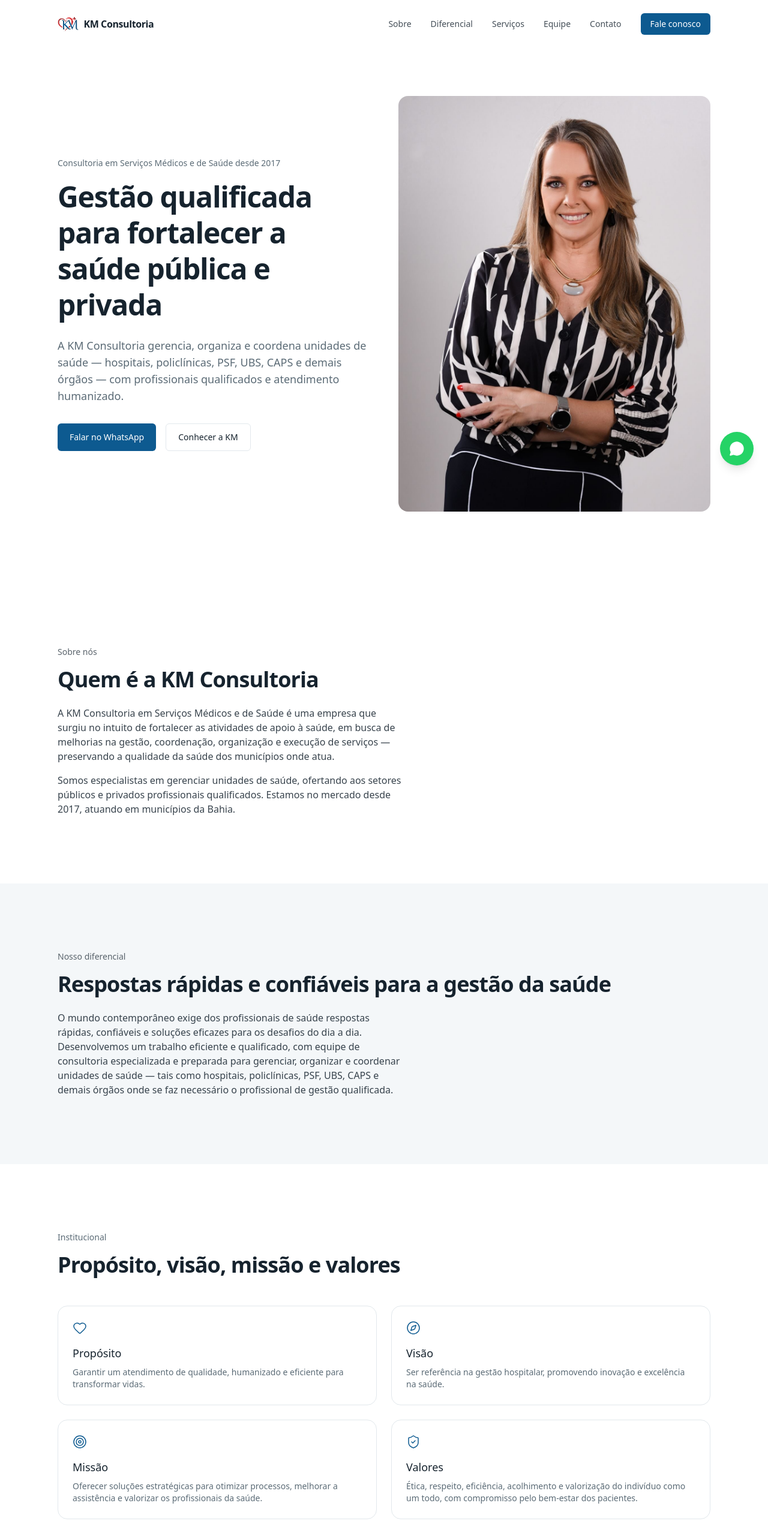
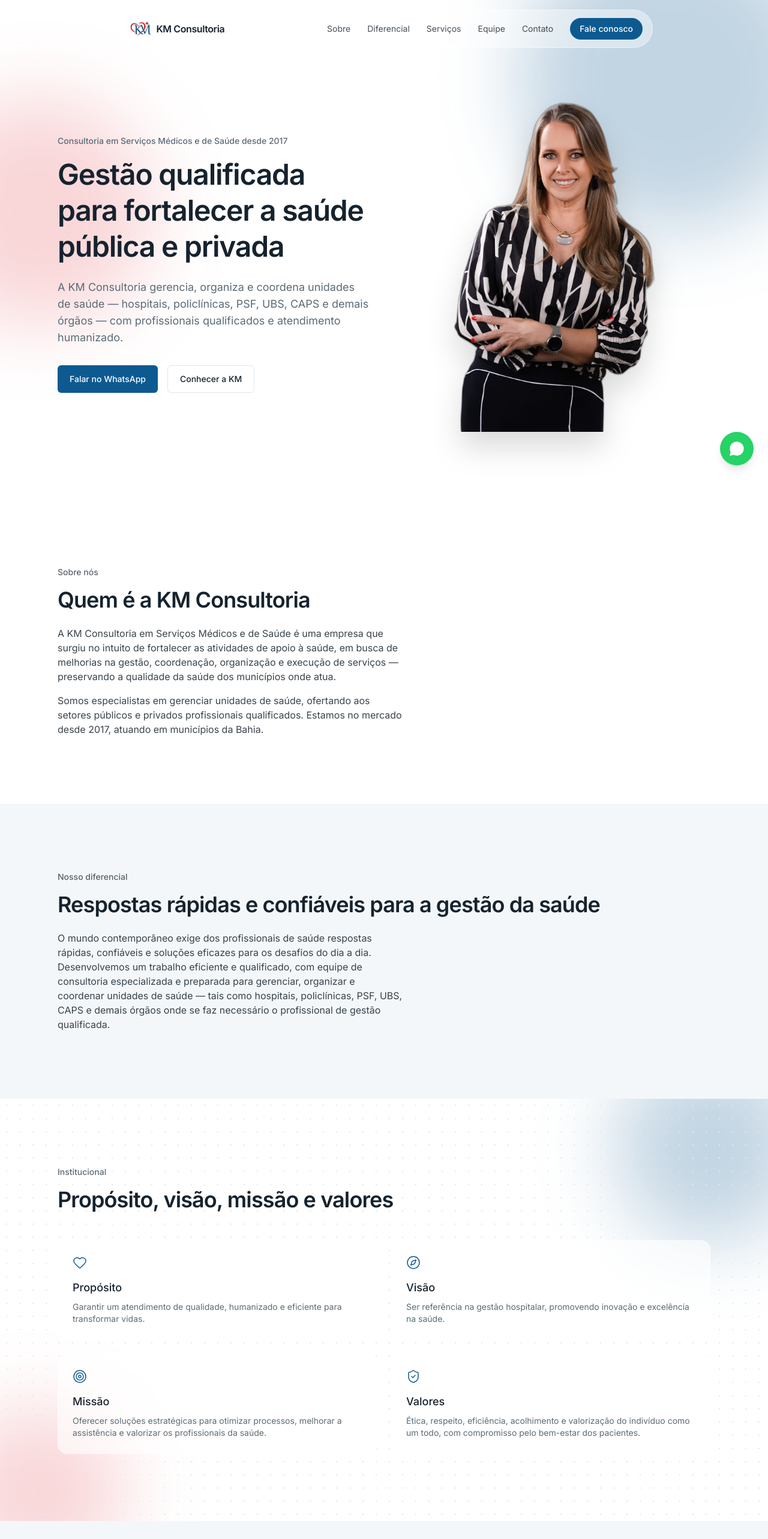
Before and after one commit to akayc/km-consultoria, a Next.js app: page / in a window 1280 px wide. Shown: the top 2566 px of the page at 60% size. Built offline with nearby package versions, Linux system fonts and the light colour scheme.

Commit message:
feat: navbar glass flutuante, hero PNG sem fundo, backdrop + decor nas seções

```diff
--- a/app/globals.css
+++ b/app/globals.css
@@ -37,6 +37,12 @@ body {
   font-family: var(--font-body);
 }
 
+/* Padrão de pontos sutil — usado em seções com tone="decor" pra tirar o "branco cru" sem depender de fotos de terceiros. */
+.bg-dot-grid {
+  background-image: radial-gradient(var(--color-border) 1px, transparent 1px);
+  background-size: 22px 22px;
+}
+
 @media (prefers-reduced-motion: reduce) {
   *, *::before, *::after {
     animation-duration: 0.01ms !important;
--- a/app/layout.tsx
+++ b/app/layout.tsx
@@ -1,14 +1,21 @@
 import type { Metadata } from "next";
+import { Inter } from "next/font/google";
 import "./globals.css";
+
+const inter = Inter({
+  variable: "--font-inter",
+  subsets: ["latin"],
+});
 
 export const metadata: Metadata = {
   title: "KM Consultoria em Serviços Médicos e de Saúde",
-  description: "Preview build.",
+  description:
+    "Consultoria especializada em gestão, coordenação e execução de serviços de saúde para municípios e unidades públicas e privadas.",
 };
 
 export default function RootLayout({ children }: LayoutProps<"/">) {
   return (
-    <html lang="pt-BR" className="antialiased">
+    <html lang="pt-BR" className={`${inter.variable} antialiased`}>
       <body>{children}</body>
     </html>
   );
--- a/app/page.tsx
+++ b/app/page.tsx
@@ -42,7 +42,7 @@ export default function Home() {
           primaryCta={{ label: "Falar no WhatsApp", href: `https://wa.me/${WHATSAPP}` }}
           secondaryCta={{ label: "Conhecer a KM", href: "#sobre" }}
           image={{
-            src: "/images/karina-hero.jpg",
+            src: "/images/karina-hero.png",
             alt: "Karina Michelle Oliveira, Diretora Executiva da KM Consultoria",
           }}
         />
@@ -83,6 +83,7 @@ export default function Home() {
           eyebrow="Institucional"
           title="Propósito, visão, missão e valores"
           columns={2}
+          decor
           items={[
             {
               title: "Propósito",
@@ -183,6 +184,7 @@ export default function Home() {
           eyebrow="Diretora Executiva"
           title="Karina Michelle Oliveira"
           tone="surface"
+          decor
           image={{
             src: "/images/karina-perfil.jpg",
             alt: "Karina Michelle Oliveira",
--- a/components/sections/Cards.tsx
+++ b/components/sections/Cards.tsx
@@ -1,5 +1,6 @@
 import { Reveal } from "@/components/ui/Reveal";
 import { Container } from "@/components/ui/Container";
+import { Backdrop } from "@/components/ui/Backdrop";
 import { cn } from "@/lib/utils";
 import Image from "next/image";
 import type { LucideIcon } from "lucide-react";
@@ -19,6 +20,7 @@ type CardsProps = {
   items: CardItem[];
   columns?: 2 | 3 | 4;
   tone?: "default" | "surface";
+  decor?: boolean; // blobs de gradiente + cards em glass, no lugar do fundo chapado
 };
 
 const colClasses = {
@@ -35,9 +37,19 @@ export function Cards({
   items,
   columns = 3,
   tone = "default",
+  decor = false,
 }: CardsProps) {
   return (
-    <section id={id} className={cn("py-20 md:py-28", tone === "surface" && "bg-surface")}>
+    <section
+      id={id}
+      className={cn(
+        "relative overflow-hidden py-20 md:py-28",
+        tone === "surface" && "bg-surface",
+        decor && "bg-dot-grid"
+      )}
+    >
+      {decor && <Backdrop />}
+
       <Container>
         <Reveal>
           <div className="max-w-2xl">
@@ -52,7 +64,14 @@ export function Cards({
             const Icon = item.icon;
             return (
               <Reveal key={item.title} delay={Math.min(i * 0.06, 0.3)}>
-                <div className="h-full rounded-2xl border border-border bg-bg p-6">
+                <div
+                  className={cn(
+                    "h-full rounded-2xl border p-6 transition-colors",
+                    decor
+                      ? "border-white/50 bg-bg/60 backdrop-blur-md hover:bg-bg/80"
+                      : "border-border bg-bg"
+                  )}
+                >
                   {item.photo && (
                     <div className="relative mb-4 aspect-square w-16 overflow-hidden rounded-full">
                       <Image
--- a/components/sections/Hero.tsx
+++ b/components/sections/Hero.tsx
@@ -1,6 +1,7 @@
 import { Reveal } from "@/components/ui/Reveal";
 import { Container } from "@/components/ui/Container";
 import { Button } from "@/components/ui/Button";
+import { Backdrop } from "@/components/ui/Backdrop";
 import Image from "next/image";
 
 type HeroProps = {
@@ -21,7 +22,9 @@ export function Hero({
   image,
 }: HeroProps) {
   return (
-    <section className="pt-32 pb-20 md:pt-40 md:pb-28">
+    <section className="relative overflow-hidden pt-32 pb-20 md:pt-40 md:pb-28">
+      <Backdrop variant="hero" />
+
       <Container
         className={image ? "grid items-center gap-12 md:grid-cols-2" : undefined}
       >
@@ -52,13 +55,13 @@ export function Hero({
 
         {image && (
           <Reveal delay={0.15}>
-            <div className="relative aspect-[4/5] w-full overflow-hidden rounded-2xl md:aspect-[3/4]">
+            <div className="relative mx-auto aspect-[4/5] w-full max-w-md">
               <Image
                 src={image.src}
                 alt={image.alt}
                 fill
                 priority
-                className="object-cover"
+                className="object-contain object-bottom drop-shadow-2xl"
               />
             </div>
           </Reveal>
--- a/components/sections/Navbar.tsx
+++ b/components/sections/Navbar.tsx
@@ -3,7 +3,6 @@
 import { useEffect, useState } from "react";
 import { Menu, X } from "lucide-react";
 import { cn } from "@/lib/utils";
-import { Container } from "@/components/ui/Container";
 import { Button } from "@/components/ui/Button";
 
 type NavLink = { label: string; href: string };
@@ -27,16 +26,18 @@ export function Navbar({ logo, links, ctaLabel, ctaHref }: NavbarProps) {
   }, []);
 
   return (
-    <header
-      className={cn(
-        "fixed inset-x-0 top-0 z-40 transition-colors",
-        scrolled ? "bg-bg/90 backdrop-blur border-b border-border" : "bg-transparent"
-      )}
-    >
-      <Container className="flex h-16 items-center justify-between md:h-20">
-        <div className="text-lg font-semibold">{logo}</div>
+    <header className="fixed inset-x-0 top-4 z-40 px-4">
+      <div
+        className={cn(
+          "mx-auto flex h-16 w-full max-w-4xl items-center justify-between rounded-full border px-4 pl-6 transition-all duration-300",
+          scrolled
+            ? "border-border/60 bg-bg/70 shadow-lg shadow-black/5 backdrop-blur-xl"
+            : "border-white/40 bg-bg/40 backdrop-blur-md"
+        )}
+      >
+        <div className="text-base font-semibold">{logo}</div>
 
-        <nav className="hidden items-center gap-8 md:flex">
+        <nav className="hidden items-center gap-7 md:flex">
           {links.map((link) => (
             <a
               key={link.href}
@@ -47,7 +48,7 @@ export function Navbar({ logo, links, ctaLabel, ctaHref }: NavbarProps) {
             </a>
           ))}
           {ctaLabel && ctaHref && (
-            <Button href={ctaHref} className="px-4 py-2">
+            <Button href={ctaHref} className="rounded-full px-4 py-2">
               {ctaLabel}
             </Button>
           )}
@@ -58,13 +59,13 @@ export function Navbar({ logo, links, ctaLabel, ctaHref }: NavbarProps) {
           aria-label="Abrir menu"
           onClick={() => setOpen((v) => !v)}
         >
-          {open ? <X className="h-6 w-6" /> : <Menu className="h-6 w-6" />}
+          {open ? <X className="h-5 w-5" /> : <Menu className="h-5 w-5" />}
         </button>
-      </Container>
+      </div>
 
       {open && (
-        <div className="border-t border-border bg-bg md:hidden">
-          <Container className="flex flex-col gap-4 py-6">
+        <div className="mx-auto mt-2 w-full max-w-4xl rounded-3xl border border-border/60 bg-bg/90 p-6 shadow-lg backdrop-blur-xl md:hidden">
+          <div className="flex flex-col gap-4">
             {links.map((link) => (
               <a
                 key={link.href}
@@ -76,11 +77,11 @@ export function Navbar({ logo, links, ctaLabel, ctaHref }: NavbarProps) {
               </a>
             ))}
             {ctaLabel && ctaHref && (
-              <Button href={ctaHref} className="w-full">
+              <Button href={ctaHref} className="w-full rounded-full">
                 {ctaLabel}
               </Button>
             )}
-          </Container>
+          </div>
         </div>
       )}
     </header>
--- a/components/sections/Section.tsx
+++ b/components/sections/Section.tsx
@@ -1,5 +1,6 @@
 import { Reveal } from "@/components/ui/Reveal";
 import { Container } from "@/components/ui/Container";
+import { Backdrop } from "@/components/ui/Backdrop";
 import { cn } from "@/lib/utils";
 import Image from "next/image";
 
@@ -11,6 +12,7 @@ type SectionProps = {
   image?: { src: string; alt: string };
   imageSide?: "left" | "right";
   tone?: "default" | "surface" | "primary";
+  decor?: boolean; // blobs de gradiente + grid de pontos, no lugar do fundo cinza chapado
 };
 
 const tones = {
@@ -27,9 +29,15 @@ export function Section({
   image,
   imageSide = "right",
   tone = "default",
+  decor = false,
 }: SectionProps) {
   return (
-    <section id={id} className={cn("py-20 md:py-28", tones[tone])}>
+    <section
+      id={id}
+      className={cn("relative overflow-hidden py-20 md:py-28", tones[tone], decor && "bg-dot-grid")}
+    >
+      {decor && <Backdrop />}
+
       <Container
         className={cn(
           image && "grid items-center gap-12 md:grid-cols-2",
--- /dev/null
+++ b/components/ui/Backdrop.tsx
@@ -0,0 +1,31 @@
+import { cn } from "@/lib/utils";
+
+type BackdropProps = {
+  className?: string;
+  variant?: "hero" | "section";
+};
+
+// Elemento puramente decorativo (aria-hidden). Blobs de cor da marca com
+// blur pesado — dá profundidade/"liquid glass" sem usar fotografia de
+// terceiros sem licença.
+export function Backdrop({ className, variant = "section" }: BackdropProps) {
+  return (
+    <div
+      aria-hidden
+      className={cn("pointer-events-none absolute inset-0 -z-10 overflow-hidden", className)}
+    >
+      <div
+        className={cn(
+          "absolute rounded-full bg-primary/25 blur-3xl",
+          variant === "hero" ? "-top-32 -right-24 h-[32rem] w-[32rem]" : "-top-20 -right-16 h-80 w-80"
+        )}
+      />
+      <div
+        className={cn(
+          "absolute rounded-full bg-accent/20 blur-3xl",
+          variant === "hero" ? "top-40 -left-32 h-96 w-96" : "-bottom-24 -left-20 h-72 w-72"
+        )}
+      />
+    </div>
+  );
+}
```
Also changed, not shown: public/images/karina-hero.png (added).
